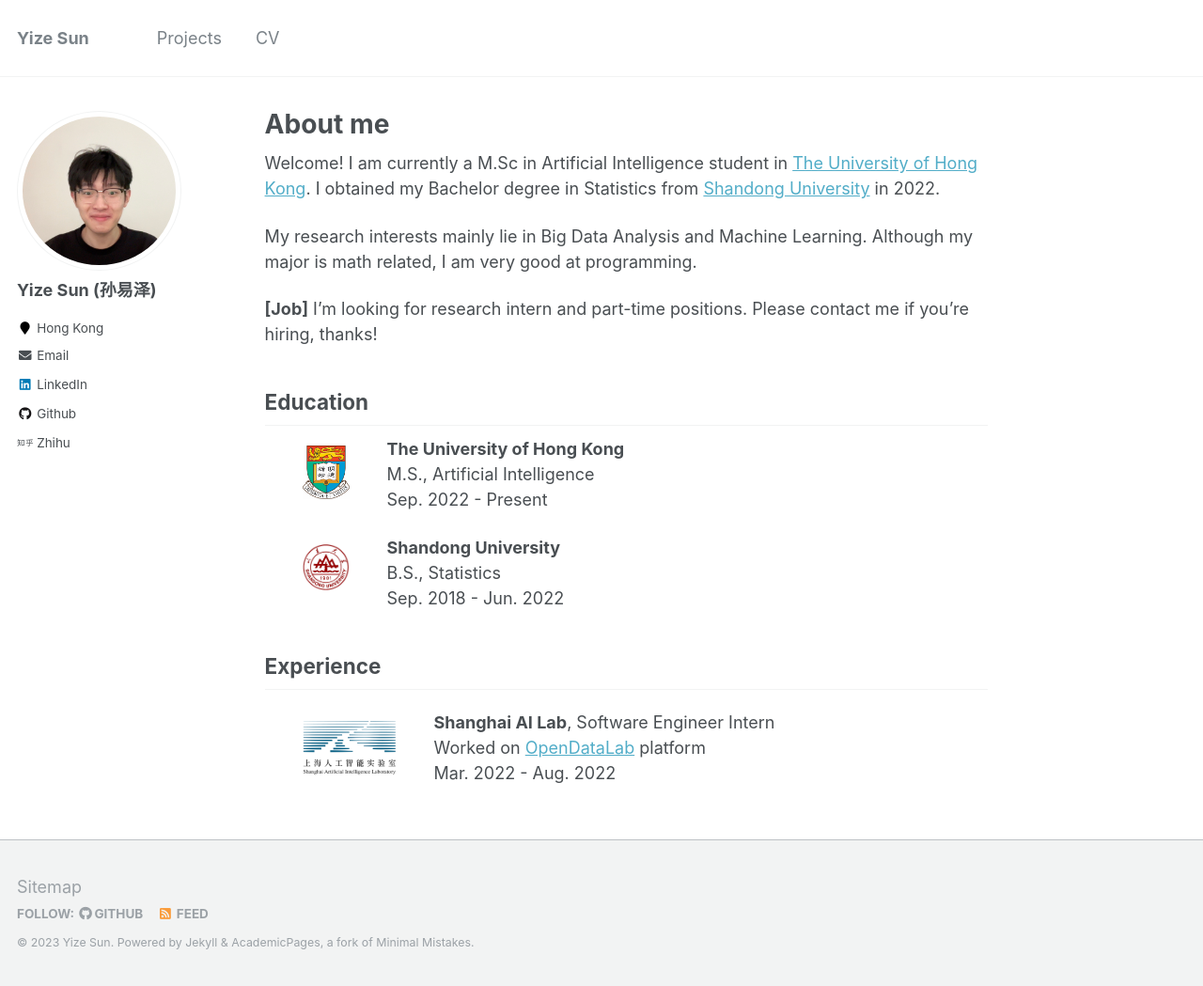
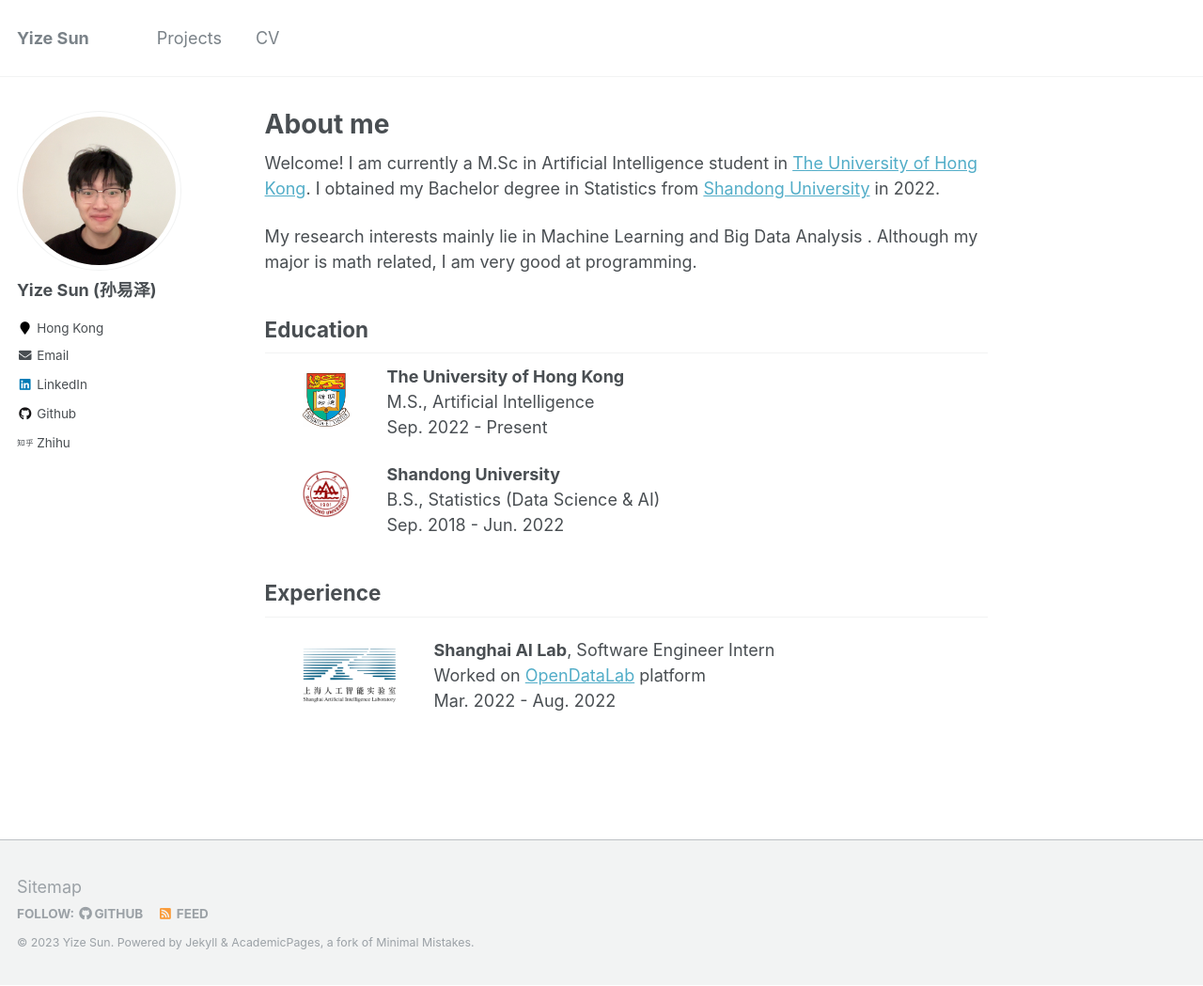
Before and after one commit to Sun-Yize/Sun-Yize.github.io, a Jekyll site: the page built from _pages/about.md, in a window 1280 px wide and 1049 px high. Shown: the whole window at 94% size. Built offline with Jekyll 4.4.1, drawn with Linux system fonts in a browser that asks for light colours.

Commit message:
feat(cv): add new version of CV

```diff
--- a/_pages/about.md
+++ b/_pages/about.md
@@ -10,9 +10,7 @@ redirect_from:
 
 Welcome! I am currently a M.Sc in Artificial Intelligence student in [The University of Hong Kong](https://www.hku.hk/). I obtained my Bachelor degree in Statistics from [Shandong University](https://en.sdu.edu.cn/) in 2022.
 
-My research interests mainly lie in Big Data Analysis and Machine Learning. Although my major is math related, I am very good at programming.
-
-**[Job]** I'm looking for research intern and part-time positions. Please contact me if you're hiring, thanks!
+My research interests mainly lie in Machine Learning and Big Data Analysis . Although my major is math related, I am very good at programming.
 
 ## Education
 
@@ -29,7 +27,7 @@ My research interests mainly lie in Big Data Analysis and Machine Learning. Alth
   <img src="/images/logo3.png" style="float:left;margin-top:10px;" width="50" alt="markdown" hspace="40px">
   <p>
     <b>Shandong University</b><br/>
-    B.S., Statistics<br/>
+    B.S., Statistics (Data Science & AI)<br/>
     Sep. 2018 - Jun. 2022<br/>
   </p>
 </div>
```
Also changed, not shown: _pages/cv.md (+2 -2 lines), 2 other files.
